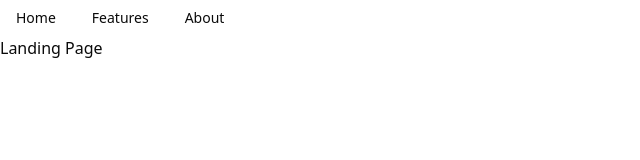
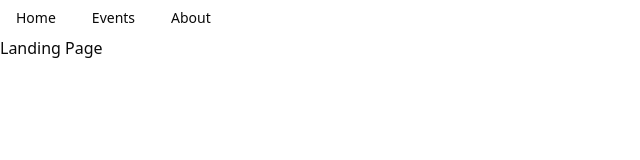
Before and after one commit to shawaiz-khan/zenix, a React (Vite) app in the folder client/: page / in a window 1280 px wide. Shown: the top 160 px of the page, without its empty margins (0-640 px from the left). Built offline with nearby package versions, Linux system fonts and the light colour scheme.

Commit message:
fix: Routes bug fixed

```diff
--- a/client/src/components/navbar/data.ts
+++ b/client/src/components/navbar/data.ts
@@ -14,8 +14,8 @@ export const navLinks: INavLinks[] = [
         label: "Home",
     },
     {
-        link: "/features",
-        label: "Features",
+        link: "/events",
+        label: "Events",
     },
     {
         link: "/about",
```
Also changed, not shown: 1 other file (tests, documents, lock files or other folders).
